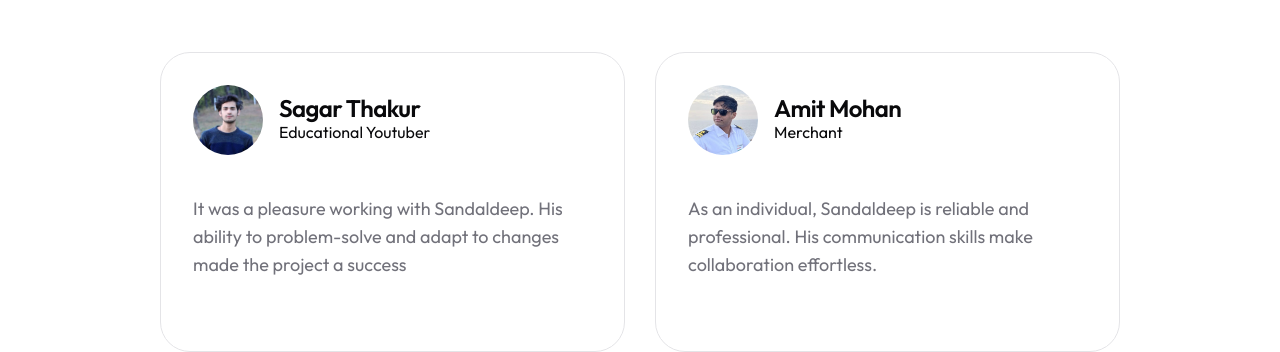
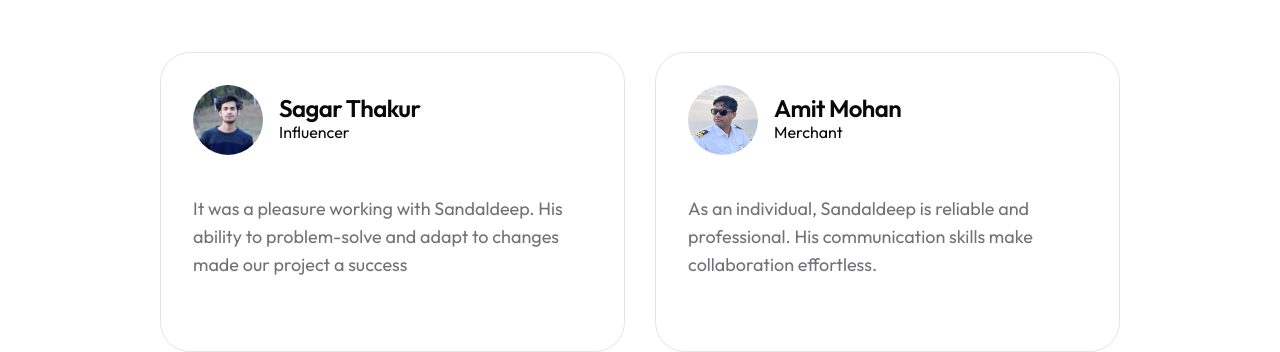
Before and after one commit to SandaldeepChoudhary/Portfolio-Website, a Next.js app: page / in a window 1280 px wide. Shown: the part 3502-3854 px from the top of the page. Built offline with nearby package versions, Linux system fonts and the light colour scheme; grey boxes are pictures that could not be loaded.

Commit message:
Reviews Updated

```diff
--- a/components/Reviews.jsx
+++ b/components/Reviews.jsx
@@ -16,9 +16,9 @@ const reviewsData = [
   {
     avatar: "/reviews/avatar-6.jpeg",
     name: "Sagar Thakur",
-    job: "Educational Youtuber",
+    job: "Influencer",
     review:
-      "It was a pleasure working with Sandaldeep. His ability to problem-solve and adapt to changes made the project a success",
+      "It was a pleasure working with Sandaldeep. His ability to problem-solve and adapt to changes made our project a success",
   },
   {
     avatar: "/reviews/avatar-4.jpeg",
@@ -28,16 +28,23 @@ const reviewsData = [
       "As an individual, Sandaldeep is reliable and professional. His communication skills make collaboration effortless.",
   },
   {
+    avatar: "/reviews/Sudarshana.png",
+    name: "Sudarshana Thakur",
+    job: "Software Developer",
+    review:
+      "Sandaldeep is a great teammate, offering valuable insights and collaboration, making programming tasks more efficient and enjoyable.",
+  },
+  {
     avatar: "/reviews/avatar-1.jpeg",
     name: "Bhavesh Verma",
     job: "Jeweller",
     review:
-      "Sandaldeep is an exceptional web developer! His attention to detail and innovative approach transformed our website.",
+      "Sandaldeep's web design enhanced my jewelry business, attracting more customers with its stunning and user-friendly layout. Highly recommended!",
   },
   {
     avatar: "/reviews/avatar-2.jpeg",
     name: "Vishal Dogra",
-    job: "CRM",
+    job: "Service Provider",
     review:
       "Working with Sandaldeep was a pleasure. His expertise as an app developer is evident in the seamless functionality of our mobile app.",
   },
@@ -47,13 +54,6 @@ const reviewsData = [
     job: "Business man",
     review:
       "Sandaldeep's dedication to his craft is commendable. He goes above and beyond to deliver outstanding results.",
-  },
-  {
-    avatar: "/reviews/avatar-5.jpeg",
-    name: "Keiani",
-    job: "Influencer",
-    review:
-      "I am impressed by Sandaldeep's professionalism and expertise. He is a valuable asset to any development team.",
   },
 ];
 const Reviews = () => {
```
Also changed, not shown: public/reviews/Sudarshna.png (added).
